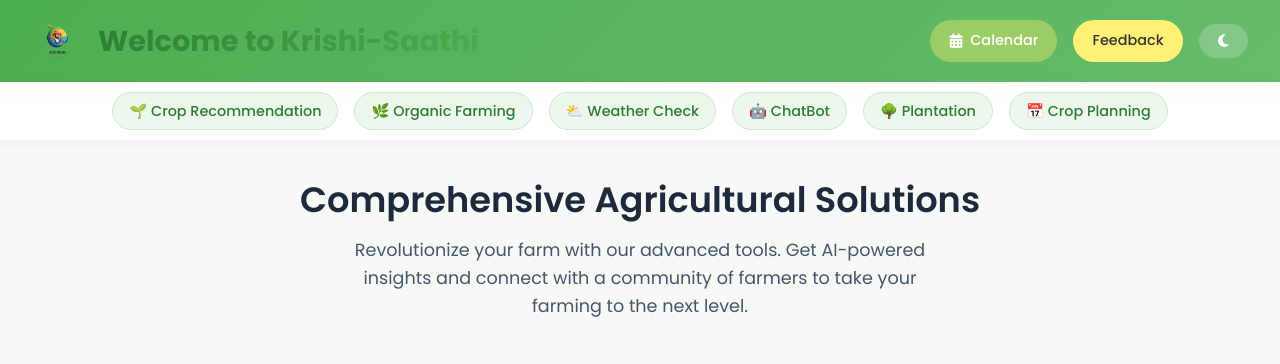
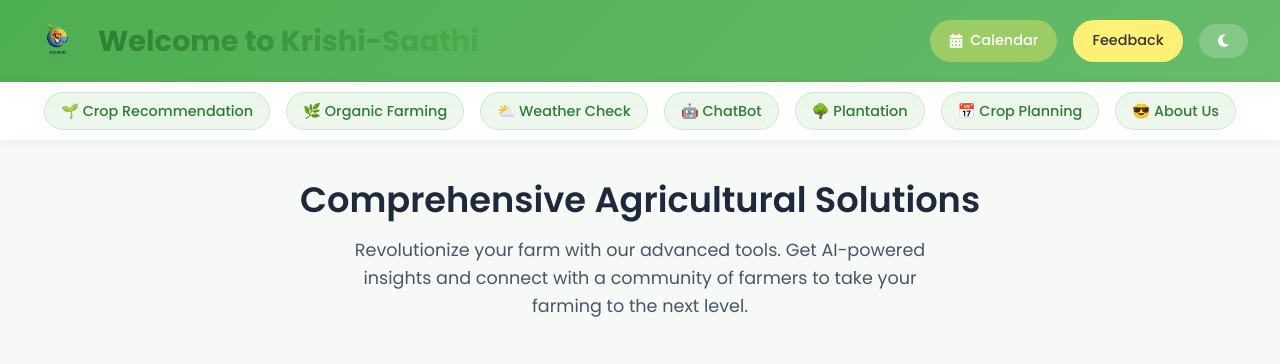
Before and after one commit to PiyangshuBanik/Krishi-Saathi, a Flask app: page /main.html in a window 1280 px wide. Shown: the top 364 px of the page. Run offline with Flask 3, Linux system fonts and the light colour scheme; parts of the project's set-up code (start-up, migrations or seed data) failed here and were passed over; some libraries are stand-ins or nearby versions.

Commit message:
readme commit 18

```diff
--- a/templates/main.html
+++ b/templates/main.html
@@ -51,6 +51,7 @@
                 <li><a href="chat.html">🤖 ChatBot</a></li>
                 <li><a href="plantation.html">🌳 Plantation</a></li>
                 <li><a href="Crop_Planning/templates/cropplan.html">📅 Crop Planning</a></li>
+                <li><a href="about.html">😎 About Us</a></li>
             </ul>
         </nav>
     </div>
```
